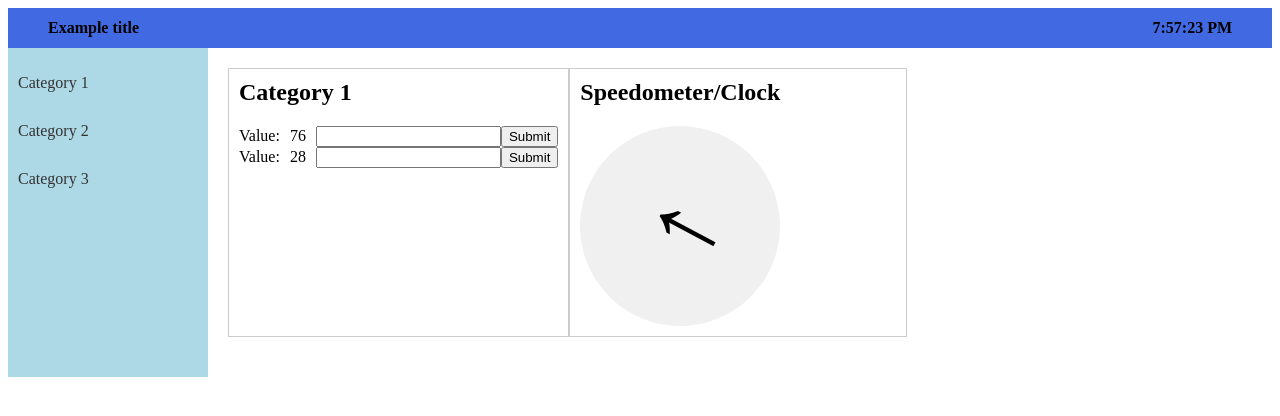
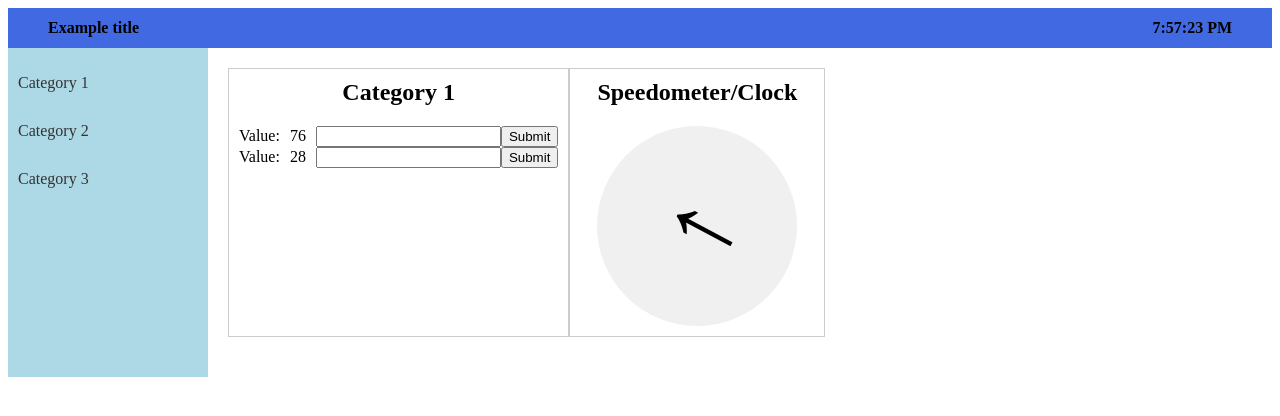
Before and after one commit to AZ777xx/PLC-Front, a plain HTML site: page index.html in a window 1280 px wide. Drawn offline with Linux system fonts and the light colour scheme.

Commit message:
Better alignment of widgets

```diff
--- a/style.css
+++ b/style.css
@@ -31,12 +31,17 @@
 }
 
 .widget {
+    display: flex;
+    flex-direction: column;
+    justify-content: flex-start;
+    align-items: center;
     margin-bottom: 20px;
-    flex-basis: 33%;
-    border: 1px solid #ccc; /* Add this line */
+    flex-basis: 25%;
+    border: 1px solid #ccc;
     padding: 10px;
     box-sizing: border-box;
 }
+
 
 h2 {
     margin-top: 0;
```
